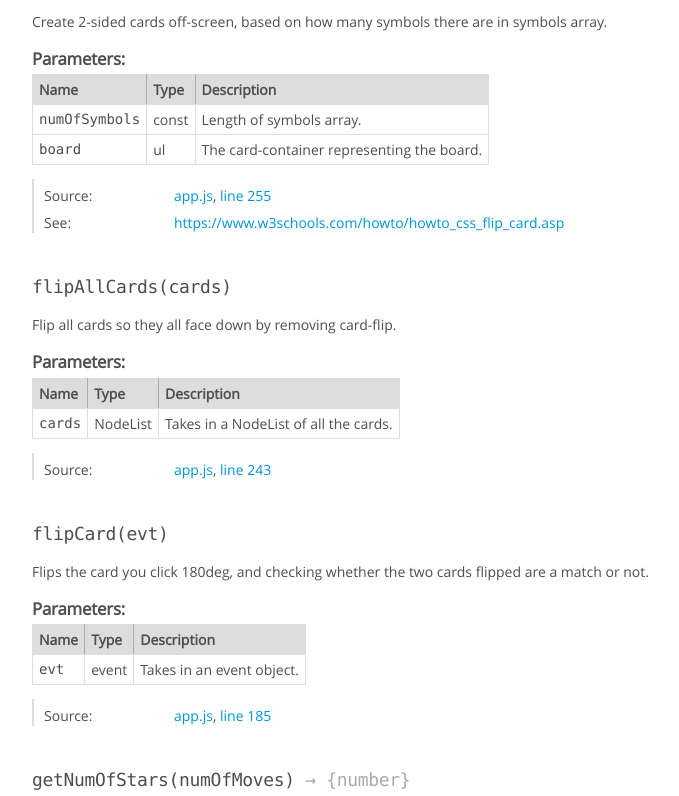
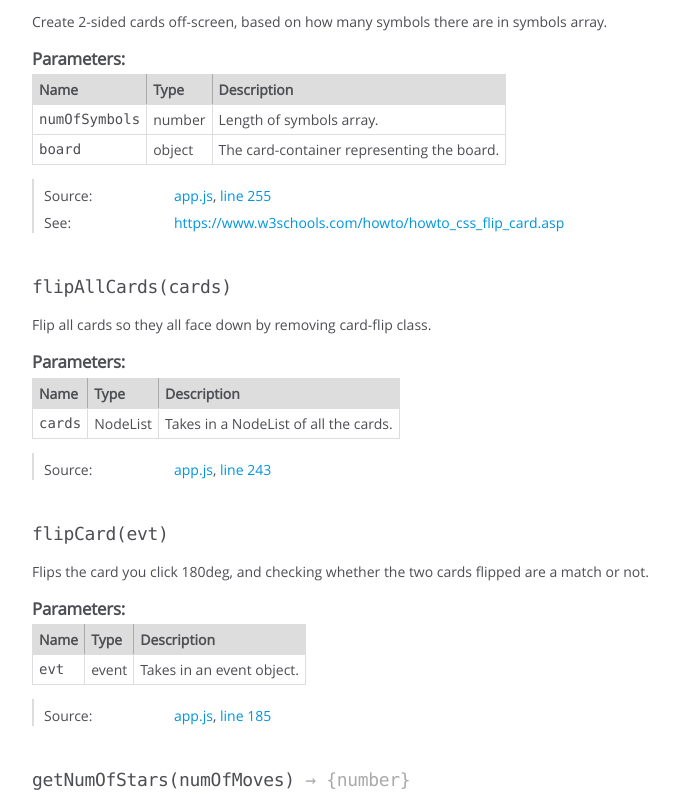
Before and after one commit to millus/2-Memory-Game, a plain HTML site: page js/out/global.html in a window 1280 px wide. Shown: the part 691-1487 px from the top of the page, without its empty margins (0-679 px from the left). Drawn offline with Linux system fonts and the light colour scheme.

Commit message:
docs: added the updated jsdoc

```diff
--- a/js/out/global.html
+++ b/js/out/global.html
@@ -402,7 +402,7 @@
             <td class="type">
 
 
-<span class="param-type">const</span>
+<span class="param-type">number</span>
 
 
 
@@ -425,7 +425,7 @@
             <td class="type">
 
 
-<span class="param-type">ul</span>
+<span class="param-type">object</span>
 
 
 
@@ -527,7 +527,7 @@
 
 
 <div class="description">
-    Flip all cards so they all face down by removing card-flip.
+    Flip all cards so they all face down by removing card-flip class.
 </div>
 
 
@@ -1926,7 +1926,7 @@
 <br class="clear">
 
 <footer>
-    Documentation generated by <a href="https://github.com/jsdoc/jsdoc">JSDoc 3.6.3</a> on Fri Sep 13 2019 19:38:55 GMT+0200 (CEST)
+    Documentation generated by <a href="https://github.com/jsdoc/jsdoc">JSDoc 3.6.3</a> on Fri Sep 13 2019 19:51:47 GMT+0200 (CEST)
 </footer>
 
 <script> prettyPrint(); </script>
```
Also changed, not shown: js/out/app.js.html (+4 -4 lines), js/out/index.html (+1 -1 lines).
